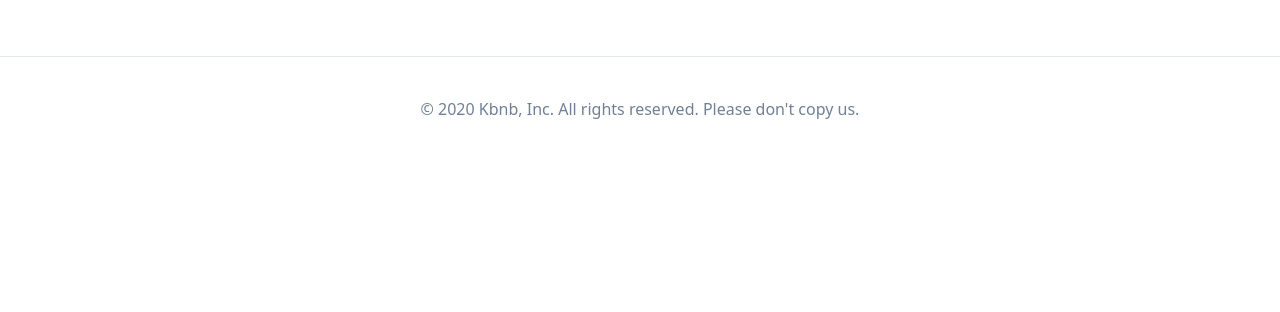
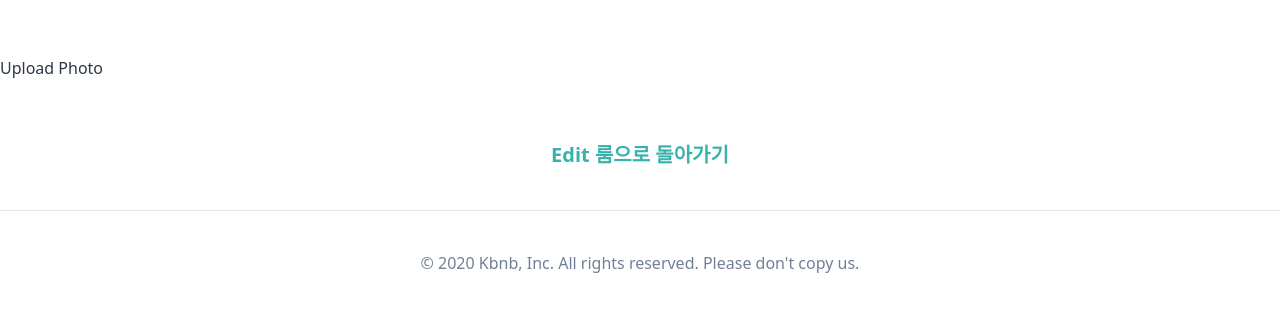
Before and after one commit to kih1024/airbnb_clone, a Django app: template templates/rooms/room_photos.html in a window 1280 px wide. Shown: the part 80-392 px from the top of the page. Run offline with Django 3.2, Linux system fonts and the light colour scheme; the template is opened without the code that fills it, so the values that code supplies are empty; some libraries are stand-ins or nearby versions.

Commit message:
사진 편집 html

```diff
--- a/templates/rooms/room_photos.html
+++ b/templates/rooms/room_photos.html
@@ -11,6 +11,10 @@
 
 {% block content %}
     <div class="container mx-auto my-10 flex flex-col ">
+
+        <div class="my-10 w-full">
+            <a href="{% url 'rooms:add-photo' room.pk %}" class="btn-link w-1/6 block">Upload Photo</a>
+        </div>
         {% for photo in room.photos.all %}
             <div class="mb-5 border p-6 border-gray-400 flex justify-between">
                 <div class="flex items-start">
@@ -18,8 +22,8 @@
                     <span class="ml-5 text-xl">{{photo.caption}}</span>
                 </div>
                 <div class="flex flex-col w-1/5">
-                    <a class="btn-link mb-5 bg-teal-500" href="#">Edit</a>
-                    <a class="btn-link bg-red-600" href="#">Delete</a>
+                    <a class="btn-link mb-5 bg-teal-500" href="{% url 'rooms:edit-photo' room.pk photo.pk %}">Edit</a>
+                    <a class="btn-link bg-red-600" href="{% url 'rooms:delete-photo' room.pk photo.pk %}">Delete</a>
 
                 </div>
 
@@ -27,6 +31,11 @@
 
         {% endfor %}
 
+        <div class="flex justify-center mt-5">
+            <a href="{{room.get_absolute_url}}edit" class="text-teal-500 font-semibold text-xl">Edit 룸으로 돌아가기</a>
+
+        </div>
+
 
     </div>
 
```
Also changed, not shown: templates/rooms/photo_create.html (added, +18 -0 lines), templates/rooms/photo_edit.html (added, +18 -0 lines).
